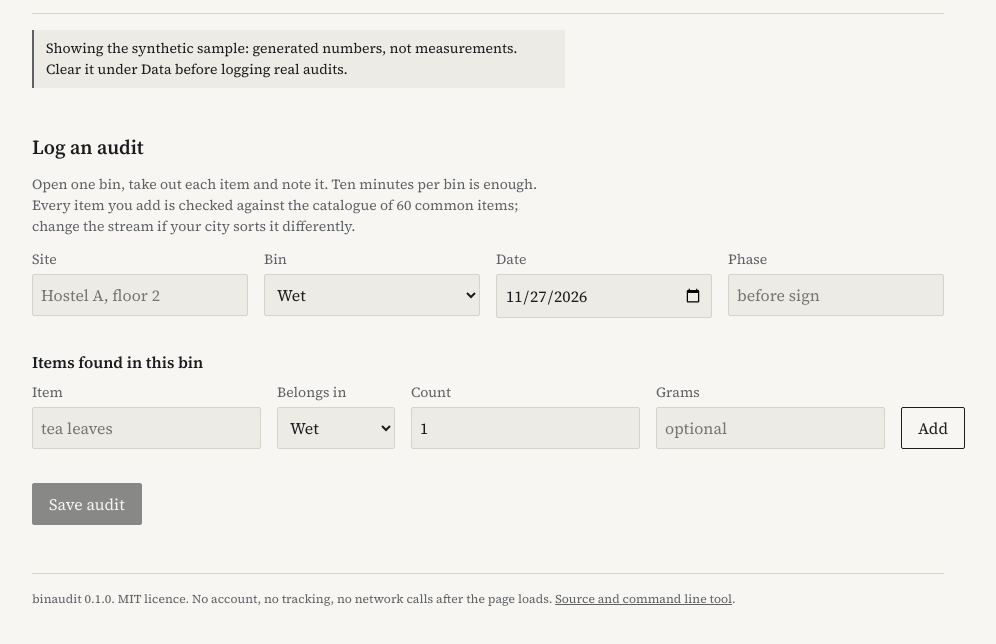
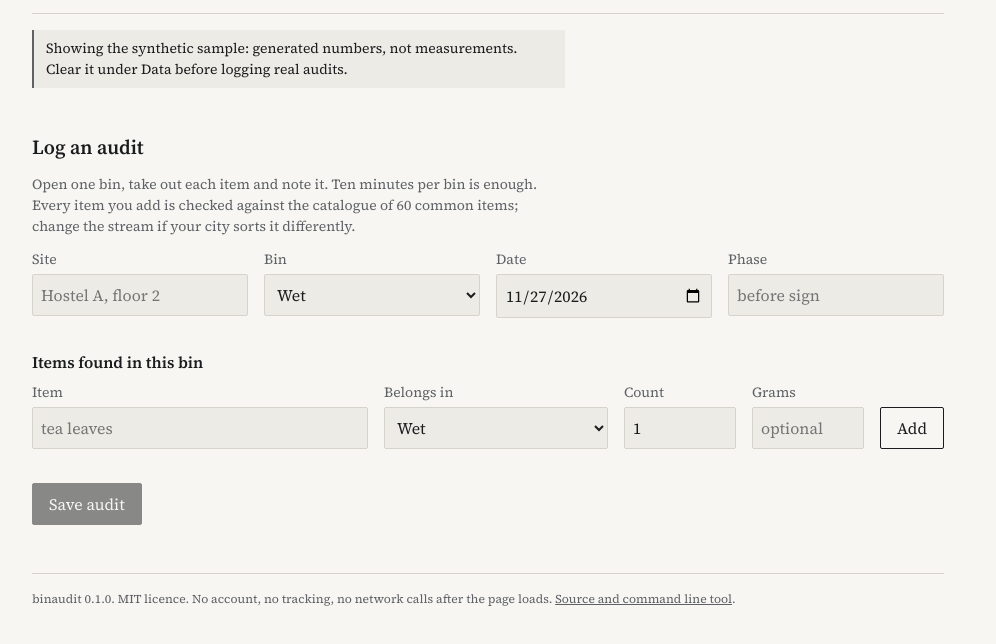
Before and after one commit to PrafullJ0shi/binaudit, a plain HTML site: page web/index.html in a window 1280 px wide. Shown: the part 144-788 px from the top of the page, without its empty margins (152-1148 px from the left). Drawn offline with Linux system fonts and the light colour scheme.

Commit message:
Keep form fields inside the column

```diff
--- a/web/css/style.css
+++ b/web/css/style.css
@@ -46,7 +46,8 @@ code, kbd { font-family: var(--mono); font-size: var(--t14); }
 @media (max-width: 680px) { .grid, .grid.items { grid-template-columns: 1fr 1fr; } }
 label { display: flex; flex-direction: column; gap: var(--s1); font-size: var(--t14); color: var(--muted); }
 input, select, button { font: inherit; font-size: var(--t16); color: var(--ink); }
-input, select { background: var(--paper-2); border: 1px solid var(--rule); border-radius: 2px; padding: var(--s2); min-width: 0; }
+input, select { background: var(--paper-2); border: 1px solid var(--rule); border-radius: 2px; padding: var(--s2); min-width: 0; width: 100%; }
+input[type="file"] { width: auto; }
 input:focus-visible, select:focus-visible, button:focus-visible, a:focus-visible { outline: 2px solid var(--ink); outline-offset: 2px; }
 button { background: var(--paper); border: 1px solid var(--ink); border-radius: 2px; padding: var(--s2) var(--s4); cursor: pointer; }
 button.primary { background: var(--ink); color: var(--paper); }
```
